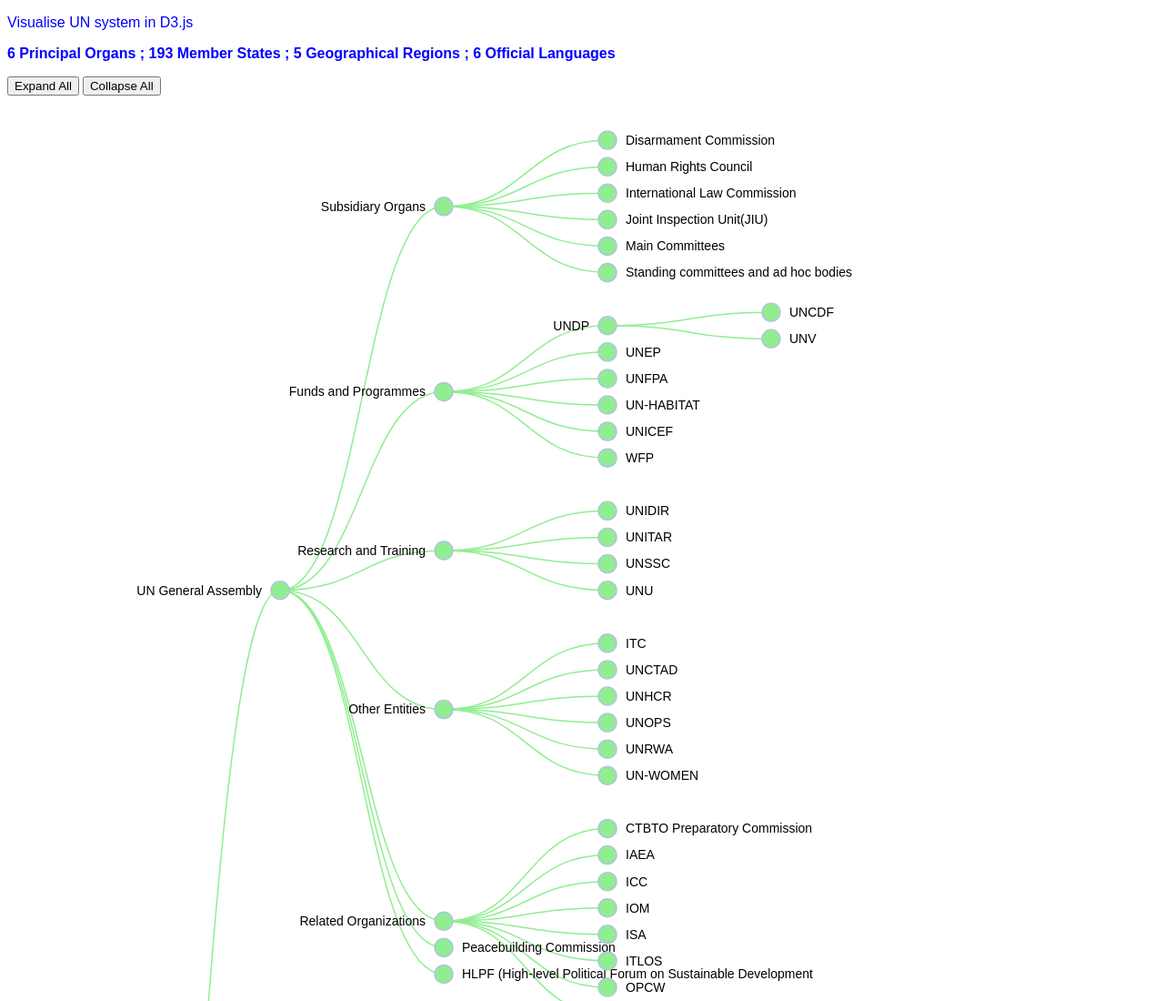
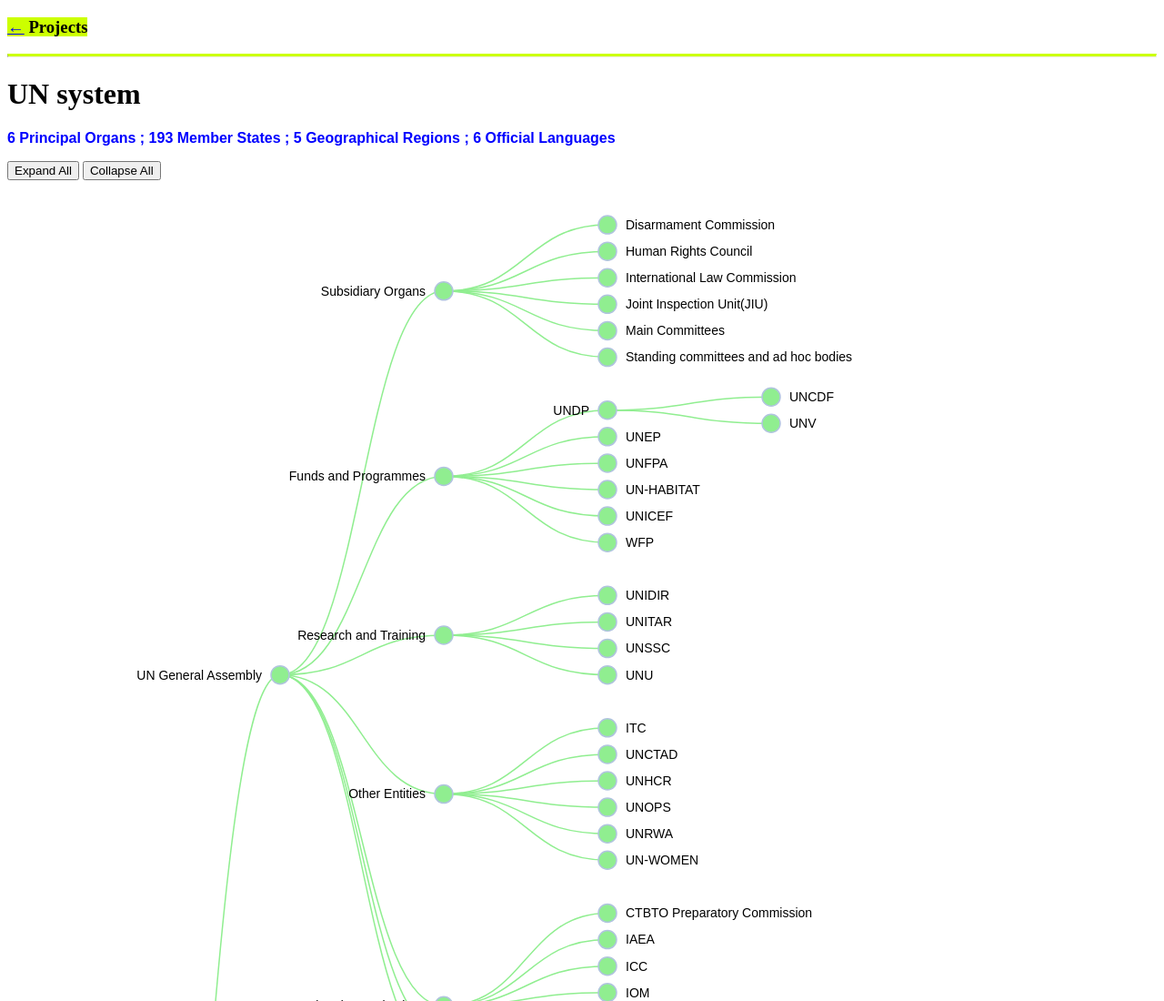
Before and after one commit to jyang123-bit/UNsystem-D3v3, a plain HTML site: page index.html in a window 1280 px wide. Shown: the top 1100 px of the page at 91% size. Drawn offline with nearby package versions, Linux system fonts and the light colour scheme.

Commit message:
Update index.html

```diff
--- a/index.html
+++ b/index.html
@@ -9,8 +9,16 @@
 
 </head>
 
+<div class="Category">
+    <h3><span style="background-color:#ccff00"><a href="https://jyang123-bit.github.io/Website/category/Projects.html">&#x2190</a> Projects</span></h3>
+</div>
+
+<hr class="solid">
+
+<h1>UN system</h1>
+
 <body>
-	<div id="header"><p>Visualise UN system in D3.js</p><p><b>6 Principal Organs ; 193 Member States  ; 5 Geographical Regions ; 6 Official Languages</p></div>
+	<div id="header"><p><b>6 Principal Organs ; 193 Member States  ; 5 Geographical Regions ; 6 Official Languages</p></div>
 
 	<button onclick="expandAll()">Expand All</button>
   	<button onclick="collapseAll()">Collapse All</button>
@@ -19,6 +27,9 @@
 <script src="https://d3js.org/d3.v3.min.js"></script>
 
 <style>
+hr.solid {
+  border-top: 3px solid #ccff00;}
+
 p {
     color:blue;
     font-family:sans-serif;
```
